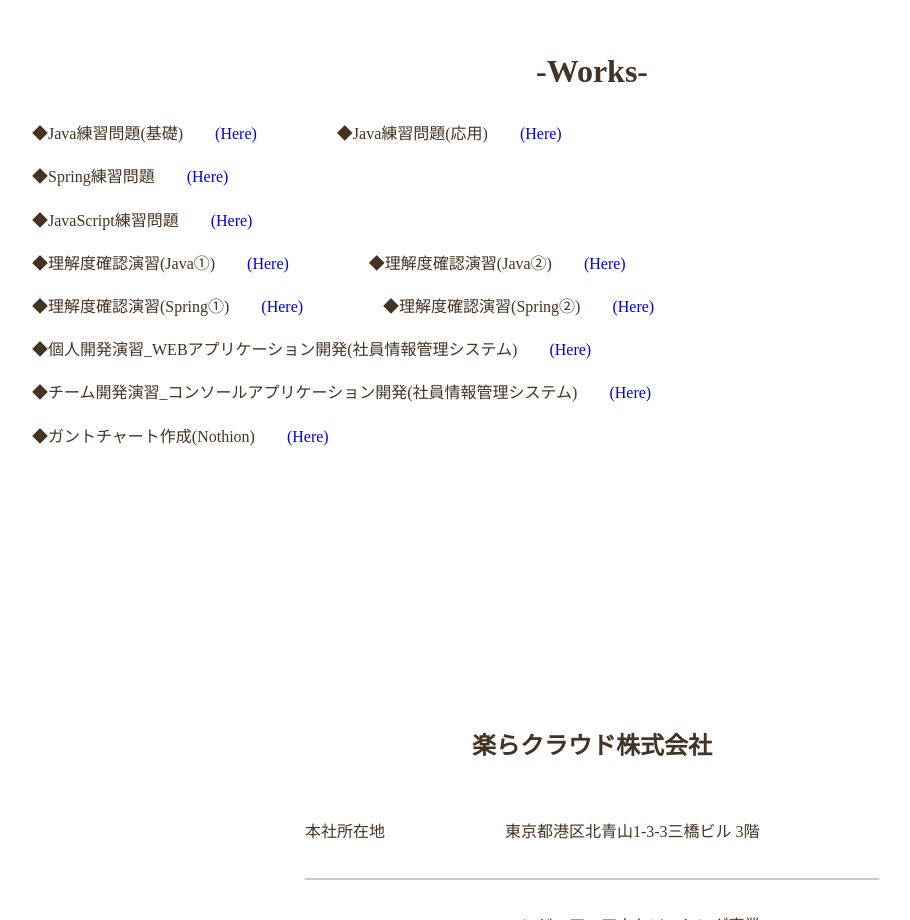
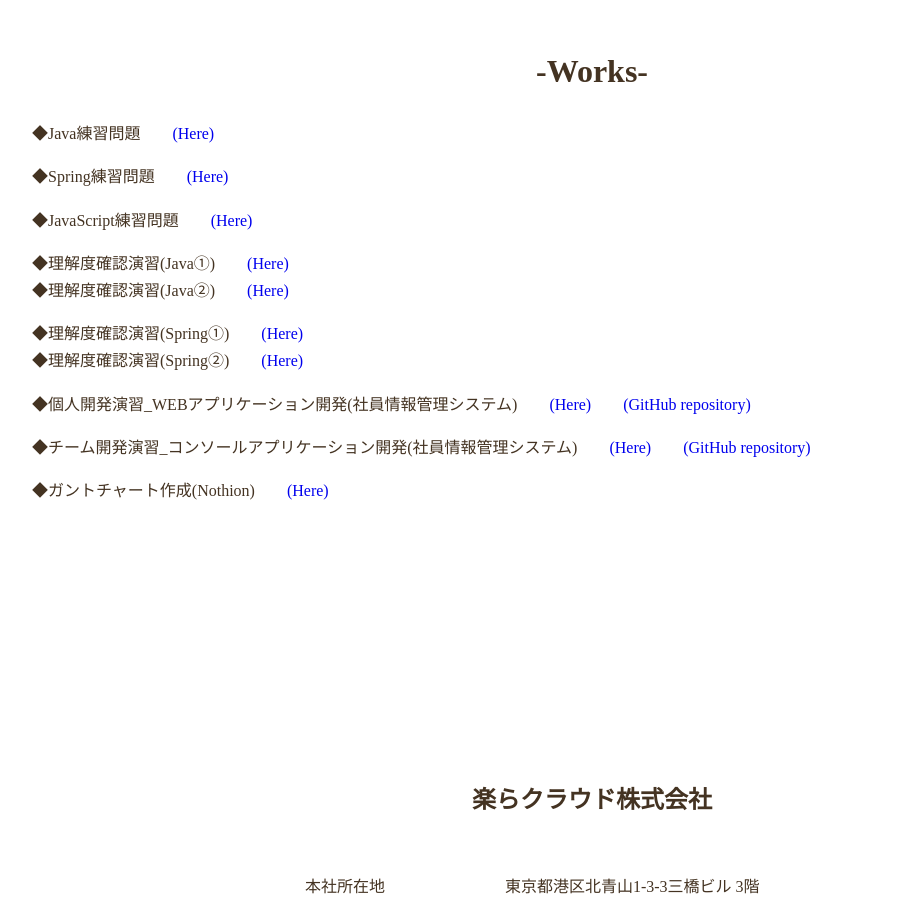
Before and after one commit to HaraAzumi/portfolio, a plain HTML site: page index.html in a window 1280 px wide. Shown: the part 2920-3840 px from the top of the page, without its empty margins (48-958 px from the left). Drawn offline with Linux system fonts and the light colour scheme.

Commit message:
Update index.html

```diff
--- a/index.html
+++ b/index.html
@@ -95,14 +95,13 @@
 		</p>
 
 		<h1 class="works">-Works-</h1>
-		<p>◆Java練習問題(基礎)　　<a href="../../java_training/src">(Here)</a>　　　　　◆Java練習問題(応用)　　<a href="../../java_advanced_training/src">(Here)</a></p>
+		<p>◆Java練習問題　　<a href="../../java_training/src">(Here)</a></p>
 		<p>◆Spring練習問題　　<a href="../../../practice/src/main">(Here)</a></p>
 		<p>◆JavaScript練習問題　　<a href="../../../JavaScript_practice_1.0">(Here)</a></p>
-		<p>◆理解度確認演習(Java①)　　<a href="../../../java_comprehension_exercises_volume1_hara_azumi/src">(Here)</a>　　　　　◆理解度確認演習(Java②)　　<a href="../../../java_comprehension_exercises_volume2_hara_azumi/src">(Here)</a></p>
-		<p>◆理解度確認演習(Spring①)　　<a href="../../../spring_crud_exc1_hara_azumi/src">(Here)</a>　　　　　◆理解度確認演習(Spring②)　　<a href="../../../spring_crud_exc2_hara_azumi/src">(Here)</a></p></p>
-		<p>◆個人開発演習_WEBアプリケーション開発(社員情報管理システム)　　<a href="../../../spring_crud_exc5_hara_azumi/src">(Here)</a></p>
-		<p>◆チーム開発演習_コンソールアプリケーション開発(社員情報管理システム)　　<a
-				href="../../../console_crud_user_team2/console_app_team2/src">(Here)</a></p>
+		<p>◆理解度確認演習(Java①)　　<a href="../../../java_comprehension_exercises_volume1_hara_azumi/src">(Here)</a><br>◆理解度確認演習(Java②)　　<a href="../../../java_comprehension_exercises_volume2_hara_azumi/src">(Here)</a></p>
+		<p>◆理解度確認演習(Spring①)　　<a href="../../../spring_crud_exc1_hara_azumi/src">(Here)</a><br>◆理解度確認演習(Spring②)　　<a href="../../../spring_crud_exc2_hara_azumi/src">(Here)</a></p></p>
+		<p>◆個人開発演習_WEBアプリケーション開発(社員情報管理システム)　　<a href="../../../spring_crud_exc5_hara_azumi/src">(Here)</a>　　<a href="https://github.com/HaraAzumi/rt2-spring-app.git">(GitHub repository)</a></p>
+		<p>◆チーム開発演習_コンソールアプリケーション開発(社員情報管理システム)　　<a href="../../../console_crud_user_team2/console_app_team2/src">(Here)</a>　　<a href="https://github.com/danguluca2025/console_crud_user_team2.git">(GitHub repository)</a></p>
 		<p>◆ガントチャート作成(Nothion)　　<a href="https://www.notion.so/_-269588bc375b81f5b4a4d34952a3a542">(Here)</a></p>
 
 	</main>
```
